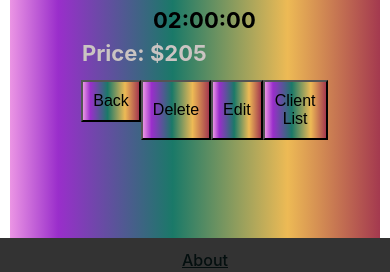
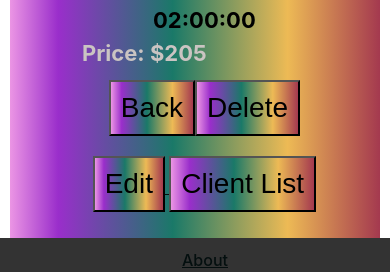
Before and after one commit to anickacodes/FrontEnd_Portfolio_Project, a React (Vite) app: page /styles/1 in a window 390 px wide. Shown: the part 562-834 px from the top of the page. Built offline with nearby package versions, Linux system fonts and the light colour scheme; no server answers.

Commit message:
responsive buttons, minimal style

```diff
--- a/src/styles/Style.css
+++ b/src/styles/Style.css
@@ -35,13 +35,7 @@
     align-items: left;
 }
 
-.feature_buttons {
-    display:flex;
-
+.style_buttons {
+    padding: 10px;
     margin: 10px 0;
 }
-
-.style_buttons {
-    padding: 10px;
-    font-size: 16px;
-}
```
